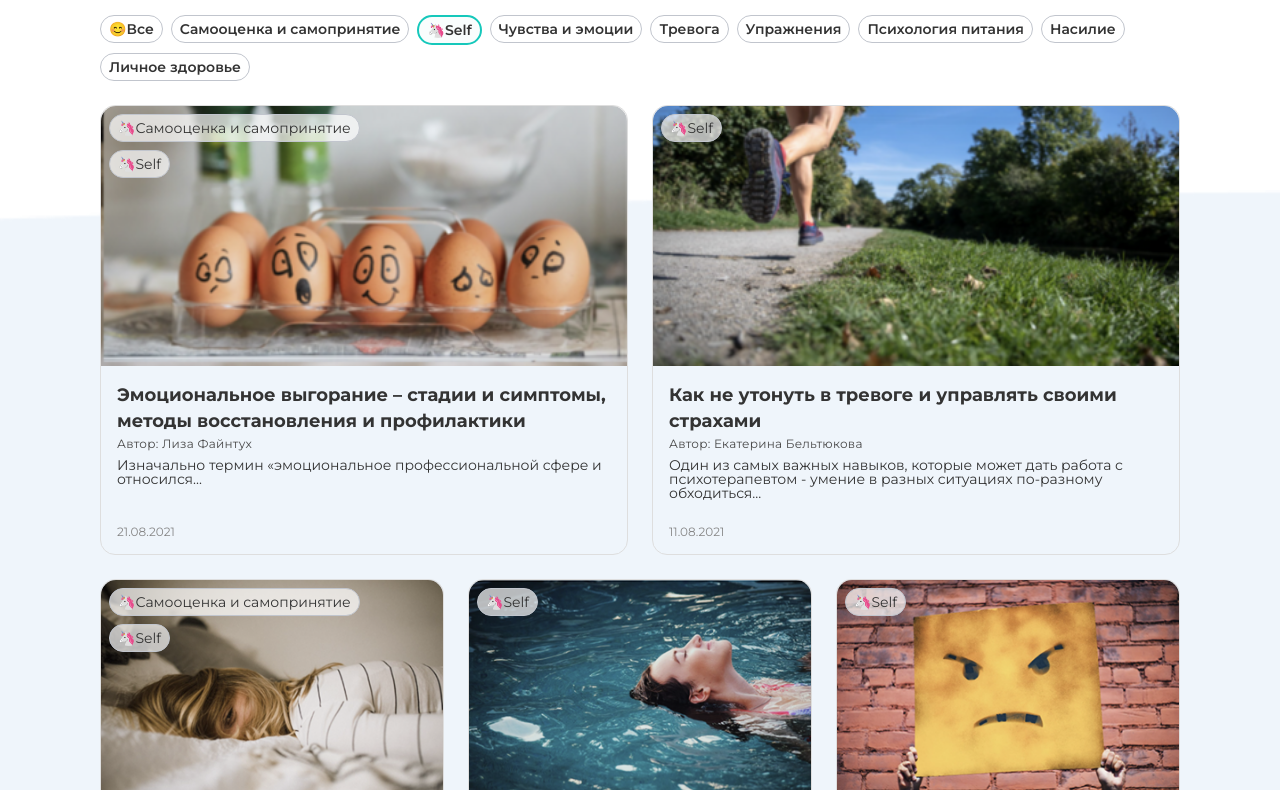
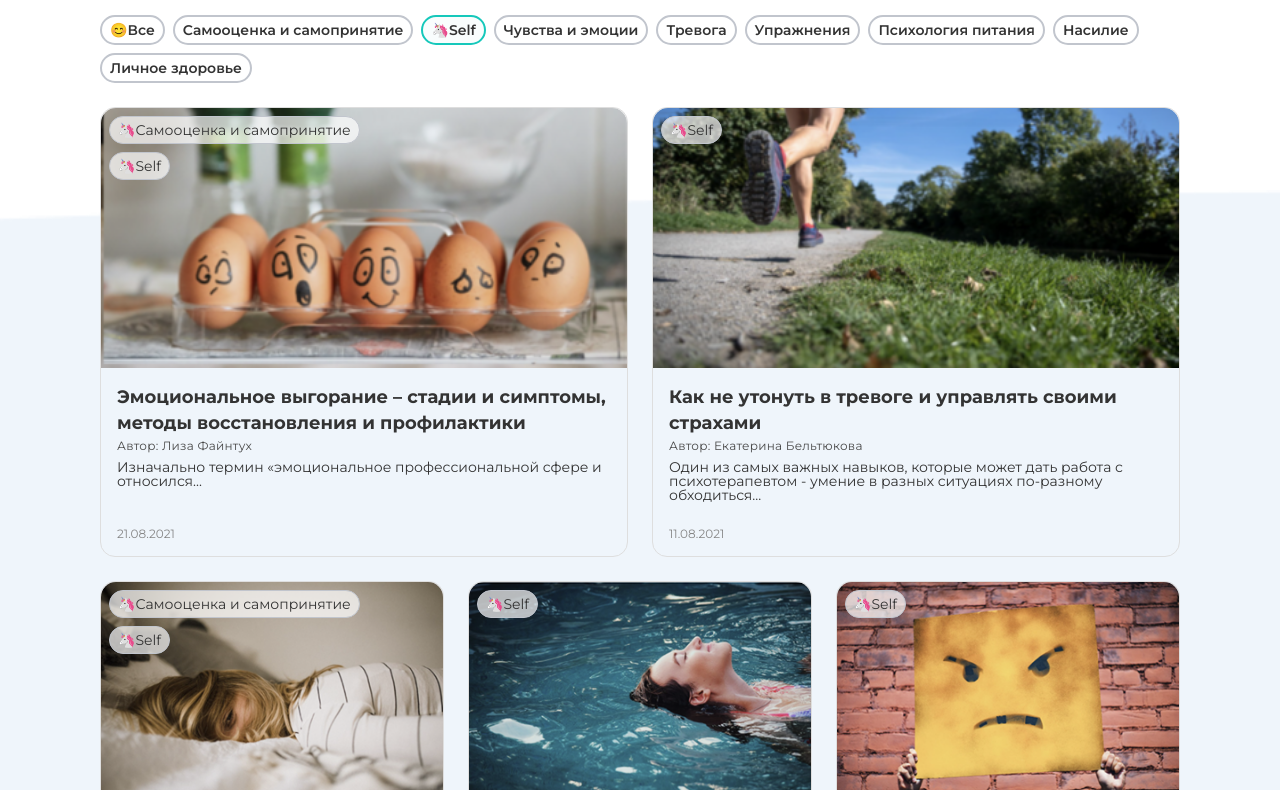
Before and after one commit to Rik177/YouTalk, a website built with webpack: page index.html in a window 1280 px wide. Shown: the part 210-1000 px from the top of the page. Built offline with nearby package versions, Linux system fonts and the light colour scheme; files whose address does not match are found by name.

Commit message:
fix tabs

```diff
--- a/styles/blog.css
+++ b/styles/blog.css
@@ -37,7 +37,7 @@
     display: block;
     font-weight: 600;
     padding: 6px 8px;
-    border: 1px solid var(--color-categories-border);
+    border: 2px solid var(--color-categories-border);
     border-radius: 24px;
     cursor: pointer;
 }
```
